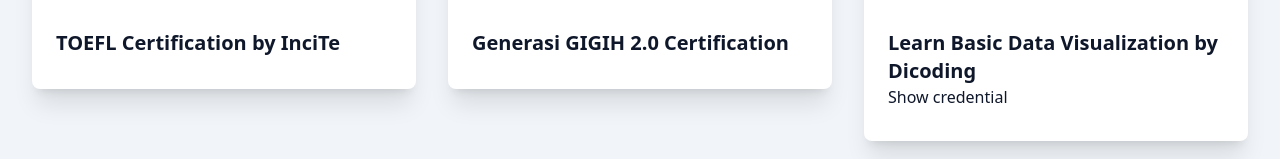
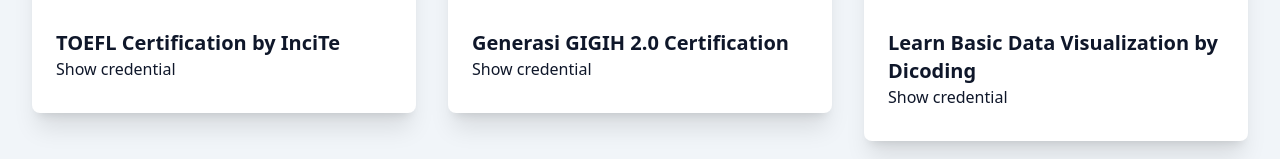
Before and after one commit to VinaAlv/VinaAlvionita-Portfolio, a website: page index.html in a window 1280 px wide. Shown: the part 3674-3833 px from the top of the page. Drawn offline with Linux system fonts and the light colour scheme.

Commit message:
Update index.html

```diff
--- a/index.html
+++ b/index.html
@@ -443,6 +443,9 @@
                         <div class="py-8 px-6 ">
                             <h3 class="font-semibold text-xl text-dark">TOEFL Certification by InciTe
                             </h3>
+                            <a href="https://drive.google.com/file/d/1NTp3rMr5gB0iTgVuLiWp6OglzdWh1D8o/view?usp=sharing"
+                                class="text-base text-dark hover:opacity-60 ">Show
+                                credential</a>
                         </div>
                     </div>
                 </div>
@@ -455,6 +458,9 @@
                         <div class="py-8 px-6 ">
                             <h3 class="font-semibold text-xl text-dark">Generasi GIGIH 2.0 Certification
                             </h3>
+                            <a href="https://drive.google.com/file/d/17Vw1adJFwEBMg_r1EvIZ1KUQcps1sdVF/view?usp=sharing"
+                                class="text-base text-dark hover:opacity-60 ">Show
+                                credential</a>
                         </div>
                     </div>
                 </div>
```
